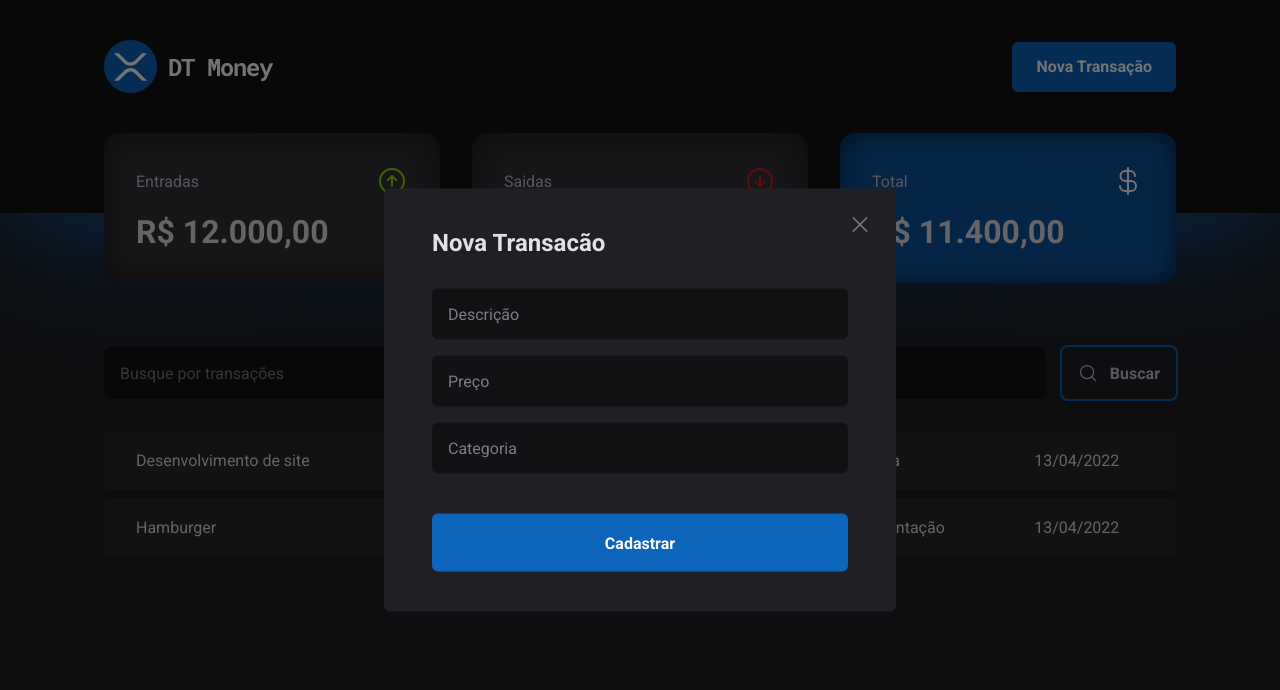
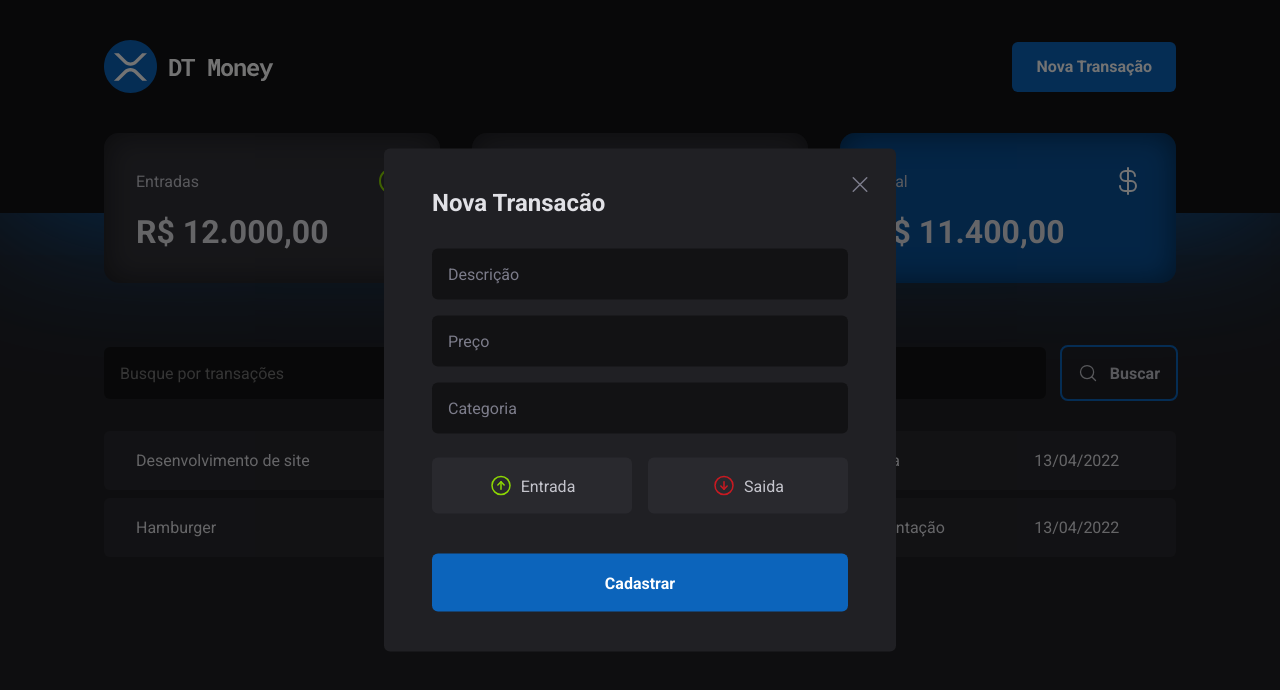
Before and after one commit to Math-Lira/study-dt-money, a React (Vite) app: page / in a window 1280 px wide. Both pictures are taken after a click on the button "Nova Transação". Shown: the top 690 px of the page. Built offline with nearby package versions, Linux system fonts and the light colour scheme.

Commit message:
adicionano styles no Dialog

```diff
--- a/package.json
+++ b/package.json
@@ -11,6 +11,7 @@
   },
   "dependencies": {
     "@radix-ui/react-dialog": "^1.1.7",
+    "@radix-ui/react-radio-group": "^1.3.3",
     "phosphor-react": "^1.4.1",
     "react": "^19.0.0",
     "react-dom": "^19.0.0",
@@ -26,6 +27,7 @@
     "eslint-plugin-react-hooks": "^5.2.0",
     "eslint-plugin-react-refresh": "^0.4.19",
     "globals": "^16.0.0",
+    "json-server": "^1.0.0-beta.3",
     "typescript": "~5.7.2",
     "typescript-eslint": "^8.26.1",
     "vite": "^6.3.1"
--- a/src/components/NewTransctionModal/index.tsx
+++ b/src/components/NewTransctionModal/index.tsx
@@ -1,6 +1,12 @@
 import * as Dialog from '@radix-ui/react-dialog'
-import { Overlay, Content, ClouseButton } from './styles'
-import { X } from 'phosphor-react'
+import {
+  Overlay,
+  Content,
+  ClouseButton,
+  TransactionType,
+  TransaticonButton,
+} from './styles'
+import { ArrowCircleDown, ArrowCircleUp, X } from 'phosphor-react'
 
 export function NewTransctionModal() {
   return (
@@ -19,6 +25,17 @@
           <input type="number" placeholder="Preço" required />
           <input type="text" placeholder="Categoria" required />
 
+          <TransactionType>
+            <TransaticonButton variant="income" value="income">
+              <ArrowCircleUp size={24} />
+              Entrada
+            </TransaticonButton>
+            <TransaticonButton variant="outcome" value="outcome">
+              <ArrowCircleDown size={24} />
+              Saida
+            </TransaticonButton>
+          </TransactionType>
+
           <button type="submit">Cadastrar</button>
         </form>
       </Content>
--- a/src/components/NewTransctionModal/styles.ts
+++ b/src/components/NewTransctionModal/styles.ts
@@ -1,5 +1,6 @@
 import styled from 'styled-components'
 import * as Dialog from '@radix-ui/react-dialog'
+import * as RadioGroup from '@radix-ui/react-radio-group'
 
 export const Overlay = styled(Dialog.Overlay)`
   position: fixed;
@@ -81,3 +82,53 @@
     box-shadow: none;
   }
 `
+
+export const TransactionType = styled(RadioGroup.Root)`
+  display: grid;
+  grid-template-columns: repeat(2, 1fr);
+  gap: 1rem;
+  margin-top: 0.5rem;
+`
+
+interface TransactionTypeButtonProps {
+  variant: 'income' | 'outcome'
+}
+
+export const TransaticonButton = styled(
+  RadioGroup.Item,
+)<TransactionTypeButtonProps>`
+  background: ${(props) => props.theme['gray-700']};
+  padding: 1rem;
+  display: flex;
+  align-items: center;
+  justify-content: center;
+  gap: 0.5rem;
+  border-radius: 6px;
+  cursor: pointer;
+  border: 0;
+  color: ${(props) => props.theme['gray-300']};
+
+  svg {
+    color: ${(props) =>
+      props.variant === 'income'
+        ? props.theme['green-500']
+        : props.theme['red-300']};
+  }
+
+  &[data-state='unchecked']:hover {
+    transition: background-color 0.4s;
+    background: ${(props) => props.theme['gray-600']};
+  }
+
+  &[data-state='checked'] {
+    color: ${(props) => props.theme.white};
+    background: ${(props) =>
+      props.variant === 'income'
+        ? props.theme['green-500']
+        : props.theme['red-300']};
+
+    svg {
+      color: ${(props) => props.theme.white};
+    }
+  }
+`
```
Also changed, not shown: 1 other file (tests, documents, lock files or other folders).
